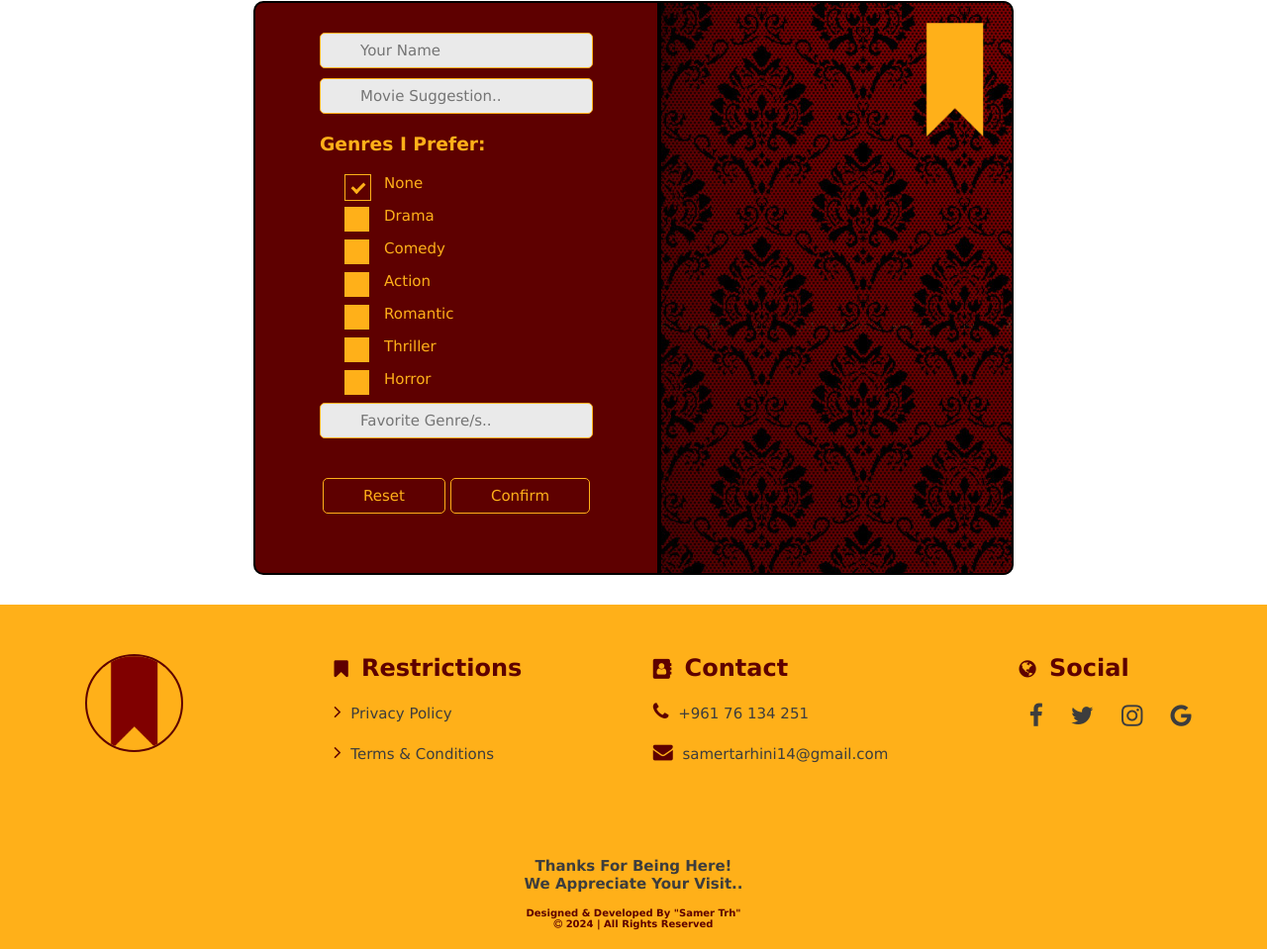
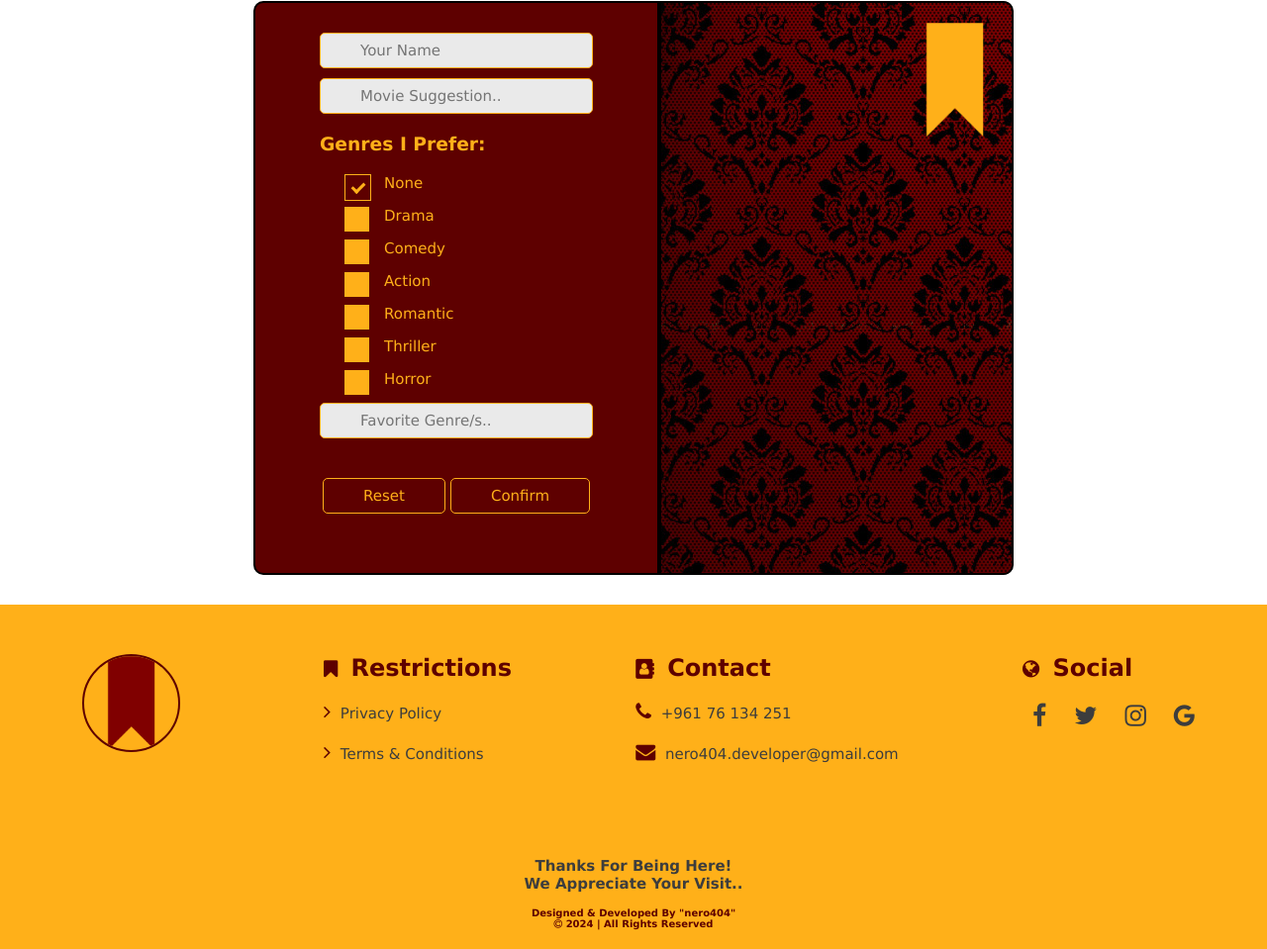
Before and after one commit to nero404-dev/movies-web, a plain HTML site: page vote.html in a window 1280 px wide. Shown: the part 851-1810 px from the top of the page at 99% size. Drawn offline with Linux system fonts and the light colour scheme.

Commit message:
vote.html

```diff
--- a/vote.html
+++ b/vote.html
@@ -146,7 +146,7 @@
                         <a href="tel:+96176134251"> +961 76 134 251</a>
                     </li>
                     <li><i class="fa fa-envelope" aria-hidden="true"></i>
-                        <a href="mailto:samertarhini14@gmail.com"> samertarhini14@gmail.com</a>
+                        <a href="mailto:nero404.developer@gmail.com"> nero404.developer@gmail.com</a>
                     </li>
                 </ul>
             </div>
@@ -170,7 +170,7 @@
         </div>
         <div class="footer_row_2">
             <h3 id="thanks">Thanks For Being Here! <br>We Appreciate Your Visit.. </h3>
-            <h3 id="copyright">Designed & Developed By "Samer Trh" <br><i class="fa fa-copyright" aria-hidden="true"></i> 2024 | All Rights Reserved</h3>
+            <h3 id="copyright">Designed & Developed By "nero404" <br><i class="fa fa-copyright" aria-hidden="true"></i> 2024 | All Rights Reserved</h3>
         </div>
     </footer>
 </body>
```
